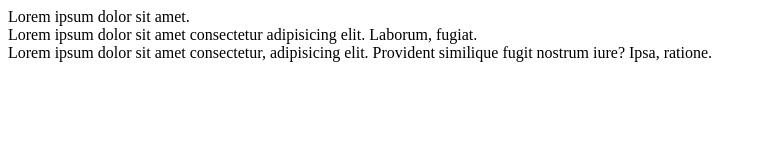
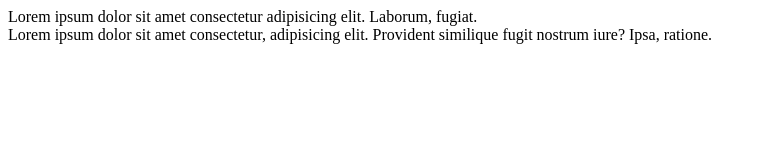
Before and after one commit to Bayafaya/git-example, a plain HTML site: page index.html in a window 1280 px wide. Shown: the whole page, without its empty margins (0-766 px from the left). Drawn offline with Linux system fonts and the light colour scheme.

Commit message:
second i

```diff
--- a/index.html
+++ b/index.html
@@ -7,7 +7,7 @@
     <title>Document</title>
 </head>
 <body>
-    <div>Lorem ipsum dolor sit amet.</div>
+
     <div>Lorem ipsum dolor sit amet consectetur adipisicing elit. Laborum, fugiat.</div>
     <div>Lorem ipsum dolor sit amet consectetur, adipisicing elit. Provident similique fugit nostrum iure? Ipsa, ratione.</div>
 </body>
```
